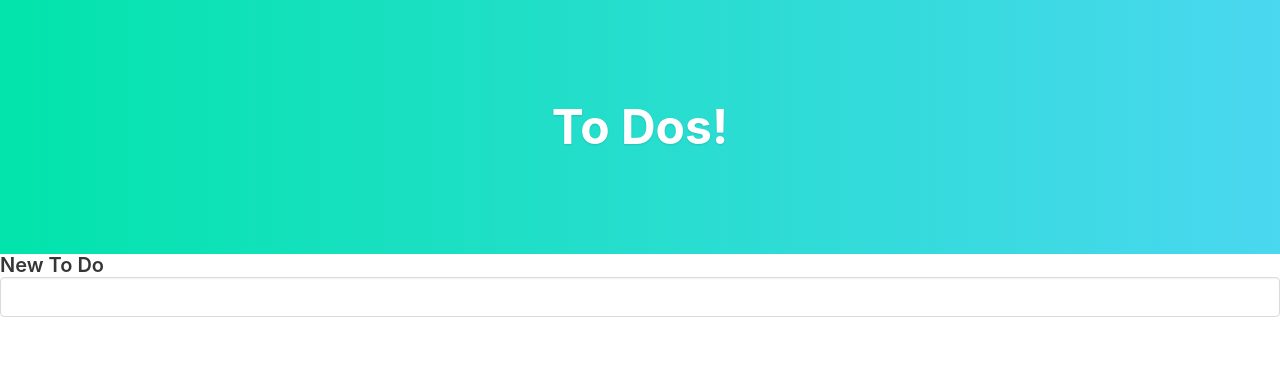
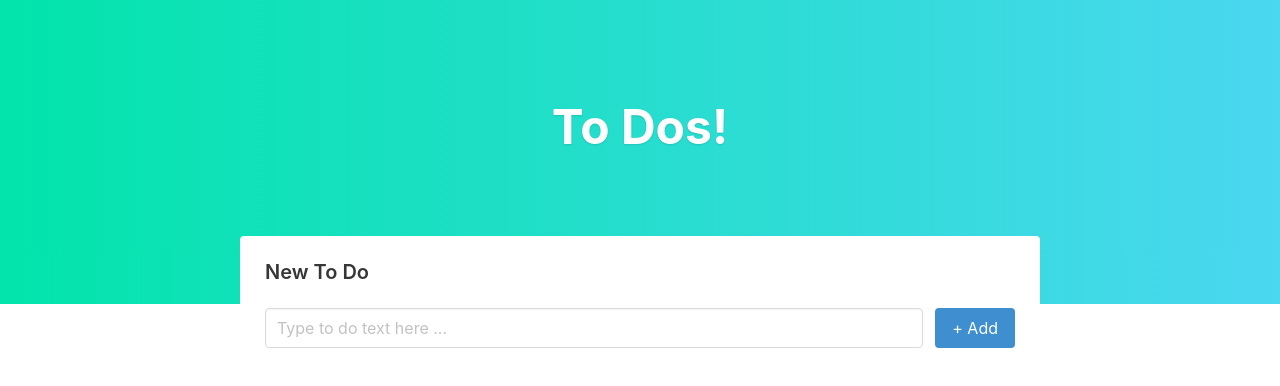
Before and after one commit to redlerKayleigh/angular-notes-app, an Angular app in the folder notes-app/: page / in a window 1280 px wide. Shown: the top 386 px of the page. Built offline with nearby package versions, Linux system fonts and the light colour scheme.

Commit message:
Added styling & button to input

```diff
--- a/notes-app/src/app/todos/todos.component.html
+++ b/notes-app/src/app/todos/todos.component.html
@@ -2,14 +2,20 @@
     <h1 class="title is-1 has-text-centered">To Dos!</h1>
 </section>
 
-<div class="add-to-do-box">
-    <form>
-        <h2 class="title is-5">New To Do</h2>
-    </form>
+<div class="container">
+    <div class="add-to-do-box">
+        <form>
+            <h2 class="title is-5">New To Do</h2>
 
-    <div class="feild">
-        <div class="control">
-            <input type="text" class="input">
-        </div>
-    </div>
+            <div class="field is-grouped">
+                <p class="control is-expanded">
+                  <input class="input" type="text" placeholder="Type to do text here ...">
+                </p>
+                <p class="control">
+                  <a class="button is-info">
+                    + Add
+                  </a>
+                </p>
+              </div>
+        </form>
 </div>
--- a/notes-app/src/app/todos/todos.component.scss
+++ b/notes-app/src/app/todos/todos.component.scss
@@ -1,6 +1,7 @@
 .heading-section {
     background: linear-gradient(to right, rgb(2, 228, 171), rgb(74, 215, 240));
     padding: 100px;
+    padding-bottom: 150px;
 
      h1.title {
         color: white;
@@ -8,3 +9,15 @@
         text-shadow: 0px 1px 2px rgba(black, 0.12);
      }
 }
+
+.container {
+    max-width: 800px;
+}
+
+.add-to-do-box {
+    padding: 25px;
+    border-radius: 4px;
+    margin-top: -68px;
+    background-color: white;
+    box-shadow: 0px 4px 12px rbga(black, 0.08);
+}
```
